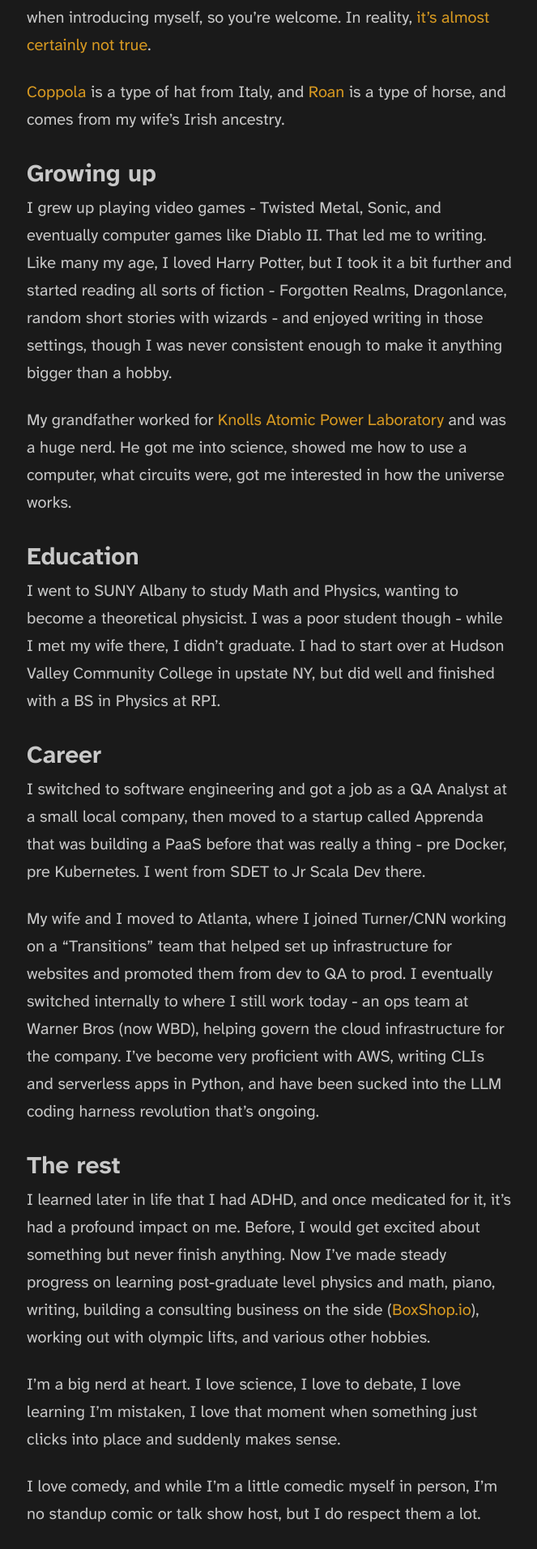
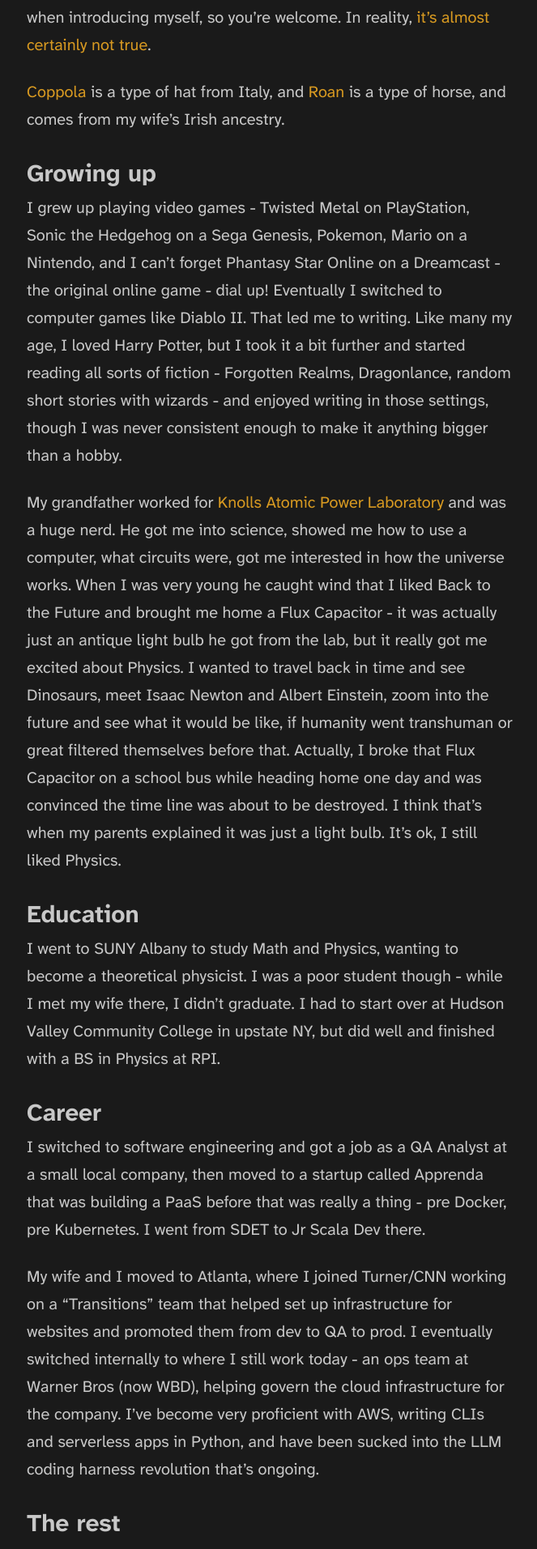
Before and after one commit to dreslan/dreslan.github.io, a Jekyll site: the page built from about.md, in a window 1280 px wide. Shown: the part 783-2696 px from the top of the page at 81% size, without its empty margins (307-970 px from the left). Built offline with Jekyll 4.4.1, drawn with Linux system fonts in a browser that asks for light colours.

Commit message:
feat: add last-modified support to post/page layouts, fix about page typos
Co-Authored-By: Claude Opus 4.6 (1M context) <noreply@anthropic.com>

```diff
--- a/_layouts/page.html
+++ b/_layouts/page.html
@@ -3,5 +3,8 @@ layout: default
 ---
 <article class="page">
   <h1>{{ page.title }}</h1>
+  {% if page.last_modified_at %}
+  <p class="page-updated">Last updated {{ page.last_modified_at | date: "%b %d, %Y" }}</p>
+  {% endif %}
   {{ content }}
 </article>
--- a/_layouts/post.html
+++ b/_layouts/post.html
@@ -7,6 +7,11 @@ layout: default
     <time datetime="{{ page.date | date_to_xmlschema }}">
       {{ page.date | date: "%b %d, %Y" }}
     </time>
+    {% if page.last_modified_at %}
+    <time class="post-updated" datetime="{{ page.last_modified_at | date_to_xmlschema }}">
+      (updated {{ page.last_modified_at | date: "%b %d, %Y" }})
+    </time>
+    {% endif %}
   </header>
   <div class="post-content">
     {{ content }}
--- a/about.md
+++ b/about.md
@@ -16,9 +16,9 @@ In the 1920s, Tony was a common name given to immigrants coming through [Ellis I
 
 ## Growing up
 
-I grew up playing video games - Twisted Metal, Sonic, and eventually computer games like Diablo II. That led me to writing. Like many my age, I loved Harry Potter, but I took it a bit further and started reading all sorts of fiction - Forgotten Realms, Dragonlance, random short stories with wizards - and enjoyed writing in those settings, though I was never consistent enough to make it anything bigger than a hobby.
+I grew up playing video games - Twisted Metal on PlayStation, Sonic the Hedgehog on a Sega Genesis, Pokemon, Mario on a Nintendo, and I can't forget Phantasy Star Online on a Dreamcast - the original online game - dial up! Eventually I switched to computer games like Diablo II. That led me to writing. Like many my age, I loved Harry Potter, but I took it a bit further and started reading all sorts of fiction - Forgotten Realms, Dragonlance, random short stories with wizards - and enjoyed writing in those settings, though I was never consistent enough to make it anything bigger than a hobby.
 
-My grandfather worked for [Knolls Atomic Power Laboratory](https://en.wikipedia.org/wiki/Knolls_Atomic_Power_Laboratory) and was a huge nerd. He got me into science, showed me how to use a computer, what circuits were, got me interested in how the universe works.
+My grandfather worked for [Knolls Atomic Power Laboratory](https://en.wikipedia.org/wiki/Knolls_Atomic_Power_Laboratory) and was a huge nerd. He got me into science, showed me how to use a computer, what circuits were, got me interested in how the universe works. When I was very young he caught wind that I liked Back to the Future and brought me home a Flux Capacitor - it was actually just an antique light bulb he got from the lab, but it really got me excited about Physics. I wanted to travel back in time and see Dinosaurs, meet Isaac Newton and Albert Einstein, zoom into the future and see what it would be like, if humanity went transhuman or great filtered themselves before that. Actually, I broke that Flux Capacitor on a school bus while heading home one day and was convinced the time line was about to be destroyed. I think that's when my parents explained it was just a light bulb. It's ok, I still liked Physics.
 
 ## Education
 
--- a/assets/css/style.css
+++ b/assets/css/style.css
@@ -203,6 +203,16 @@ nav a:hover {
   color: var(--text-muted);
 }
 
+.post-updated {
+  margin-left: 0.3rem;
+}
+
+.page-updated {
+  font-size: 0.85rem;
+  color: var(--text-muted);
+  margin-bottom: 1.5rem;
+}
+
 .post-content h2 {
   font-size: 1.3rem;
   color: var(--text-heading);
```
